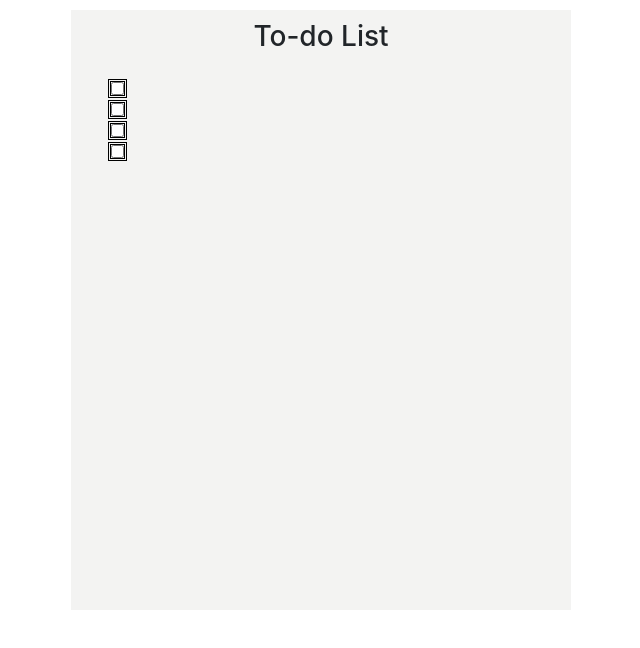
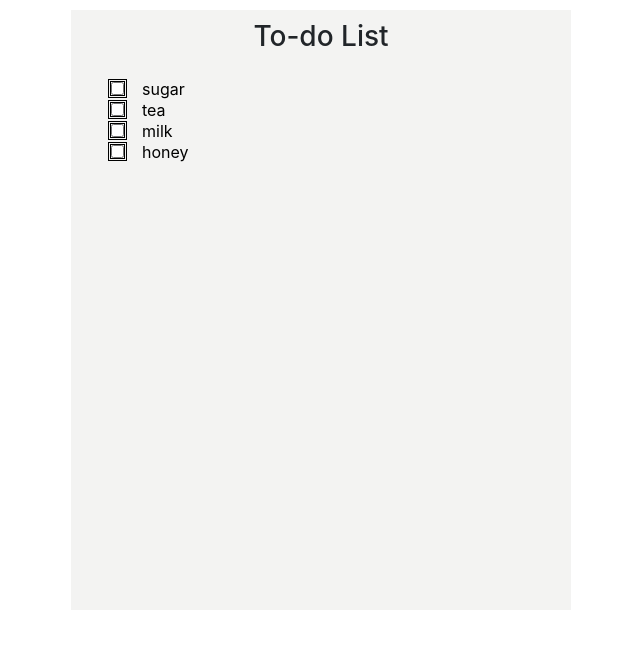
Before and after one commit to madhurabhujbal/todo-list, a React (Create React App) app: page / in a window 1280 px wide. Shown: the top 648 px of the page, without its empty margins (319-959 px from the left). Built offline with nearby package versions, Linux system fonts and the light colour scheme; the HTML template or start-up script is replaced by a standard one.

Commit message:
Add code to display list items

```diff
--- a/src/components/Display.jsx
+++ b/src/components/Display.jsx
@@ -10,7 +10,7 @@ class Display extends Component {
           <li className="item-list">
             <div className="container">
               {list.map((listItems) => (
-                <div className="row">
+                <div className="row" key={list.id}>
                   <div className="col-md-1">
                     <input type="checkbox" className="checkbox" />
                   </div>
@@ -18,7 +18,7 @@ class Display extends Component {
                     <input
                       type="text"
                       className="item"
-                      value={list.value}
+                      value={listItems.value}
                       autoFocus
                     />
                   </div>
```
